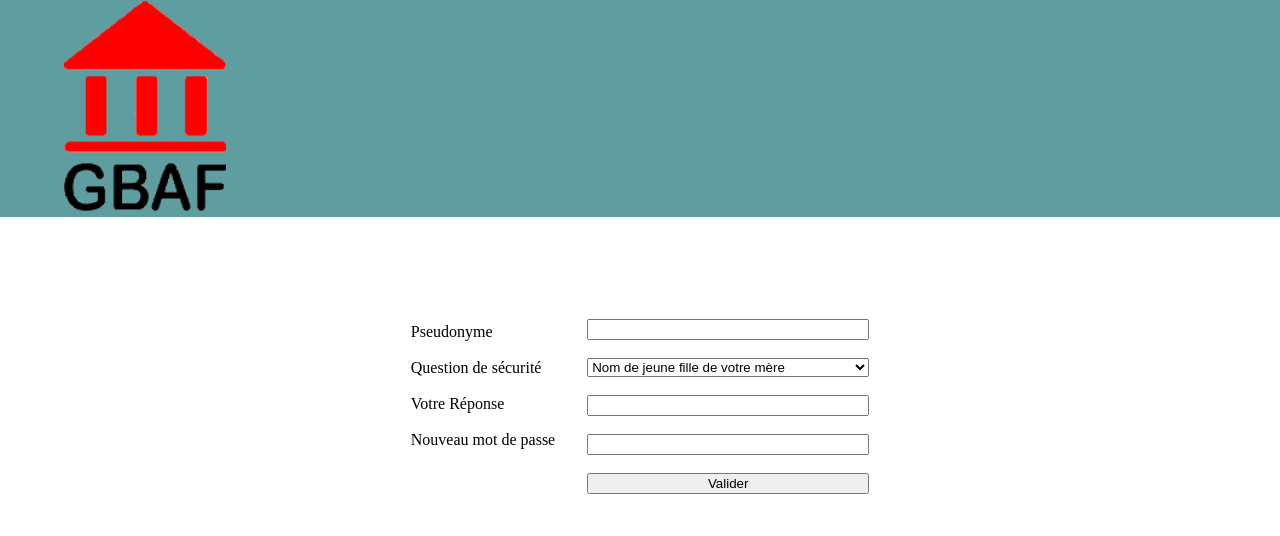
After one commit to theo-m14/OC-ExtranetBancaire, a PHP site: page /oc-extranetbancaire/recoverpass.php in a window 1280 px wide. The commit adds this page. Shown: the top 536 px of the page. Run offline with PHP 8.4, Linux system fonts and the light colour scheme.

Commit message:
Formulaire de changement de mot de pass + hachage reponse de sécurité

```diff
--- a/index.php
+++ b/index.php
@@ -41,7 +41,9 @@ $bdd = bddcall();
 
 	if (!isset($_SESSION['username']))  //Si aucune session n'est enregistré
 	{
-
+		if (isset($_GET['recover']) && $_GET['recover'] == 1) {
+			echo "<h3 class='passmodified'>Mot de passe modifié!</h3>";
+		}
 	?>
 		<div class="form_login">
 			<form action="index.php" method="post">
@@ -51,6 +53,7 @@ $bdd = bddcall();
 				<input type="password" name="pass" id="password"></br>
 				<input type="submit" value="Valider">
 		</div>
+		<div class="recoverpass"><a href="recoverpass.php">Mot de passe oublié ?</a></div>
 		<div class="inscription">
 			<p>Pas encore de compte ?<a href="register.php">Inscription</a></p>
 		</div>
--- a/public/css/style.css
+++ b/public/css/style.css
@@ -24,13 +24,20 @@ h2 {
 }
 
 .form_login {
-  margin-top: 5rem;
+  margin-top: 3rem;
   text-align: center;
-  height: 10rem;
+  height: 6rem;
+}
+
+.recoverpass {
+  text-align: center;
+  margin-top: 2rem;
 }
 
 .inscription {
+  margin-top: 5rem;
   text-align: center;
+  margin-bottom: 10rem;
 }
 
 .register_form {
@@ -82,6 +89,40 @@ h2 {
 .actordesc {
   margin-left: 2%;
 }
+
+.form_recoverpass {
+  display: flex;
+  height: 20rem;
+  margin-right: 20%;
+  margin-left: 20%;
+}
+
+.form_recoverpass div {
+  display: flex;
+  flex-direction: column;
+}
+
+.nomchamp_recoverpass {
+  margin-top: auto;
+  margin-left: auto;
+  margin-bottom: auto;
+  margin-right: 1rem;
+}
+
+.champ_recoverpass {
+  margin-top: 6.4rem;
+  margin-right: auto;
+  margin-bottom: auto;
+  margin-left: 1rem;
+}
+
+.passmodified {
+  text-align: center;
+  font-weight: 500;
+  margin-top: 2rem;
+}
+
+/* Breakpoint */
 @media (min-width: 768px) {
   .actordisplay {
     display: flex;
--- /dev/null
+++ b/recoverpass.php
@@ -0,0 +1,50 @@
+<!DOCTYPE html>
+<html lang="fr">
+
+<head>
+    <meta charset="UTF-8">
+    <title>Mot de passe oublié</title>
+    <link rel="stylesheet" type="text/css" href="public/css/headercss.css">
+    <link rel="stylesheet" type="text/css" href="public/css/style.css">
+</head>
+
+<body>
+    <?php
+    include("views/header.php");
+    include("src/bdd/bddcall.php");
+    $bdd = bddcall();
+    if (isset($_POST['pseudonyme'])) {
+        $user = log_user($bdd, $_POST['pseudonyme']);
+        if ($_POST['secur_question'] == $user['question'] && password_verify($_POST['secur_response'], $user['reponse'])) {
+            $passchange = $bdd->prepare("UPDATE account SET password = ? WHERE id_user = ?");
+            $passchange->execute(array(password_hash($_POST['new_pass'], PASSWORD_DEFAULT), $user['id_user']));
+            header('Location: http://localhost/oc-extranetbancaire/?recover=1');
+            exit();
+        } else {
+            echo "<h3 class='passmodified'>Informations incorrects</h3>";
+        }
+    }
+    ?>
+    <form class="form_recoverpass" action="recoverpass.php" method="POST">
+        <div class="nomchamp_recoverpass">
+            <br><label for="pseudo">Pseudonyme</label><br>
+            <label for="question">Question de sécurité</label><br>
+            <label for="reponse">Votre Réponse</label><br>
+            <label for="newpass">Nouveau mot de passe<label><br>
+        </div>
+        <div class="champ_recoverpass">
+            <input type="text" name="pseudonyme" id="pseudo"><br>
+            <SELECT name="secur_question" id="question">
+                <OPTION>Nom de jeune fille de votre mère
+                <OPTION>Nom de votre premier animal de compagnie
+                <OPTION>Votre film préféré
+            </SELECT><br>
+            <input type="text" name="secur_response" id="reponse"><br>
+            <input type="password" name="new_pass" id="newpass"><br>
+            <input type="submit" value="Valider">
+        </div>
+    </form>
+
+</body>
+
+</html>
--- a/register.php
+++ b/register.php
@@ -35,7 +35,7 @@ $pseudo_dispo = true;
                     'username' => $_POST['register_login'],
                     'password' => password_hash($_POST['pass'], PASSWORD_DEFAULT), //hacher le mdp
                     'question' => $_POST['secur_question'],
-                    'reponse' => $_POST['secur_response']
+                    'reponse' => password_hash($_POST['secur_response'], PASSWORD_DEFAULT),
                 ));
                 header('Location: http://localhost/oc-extranetbancaire/');
                 exit();
```
